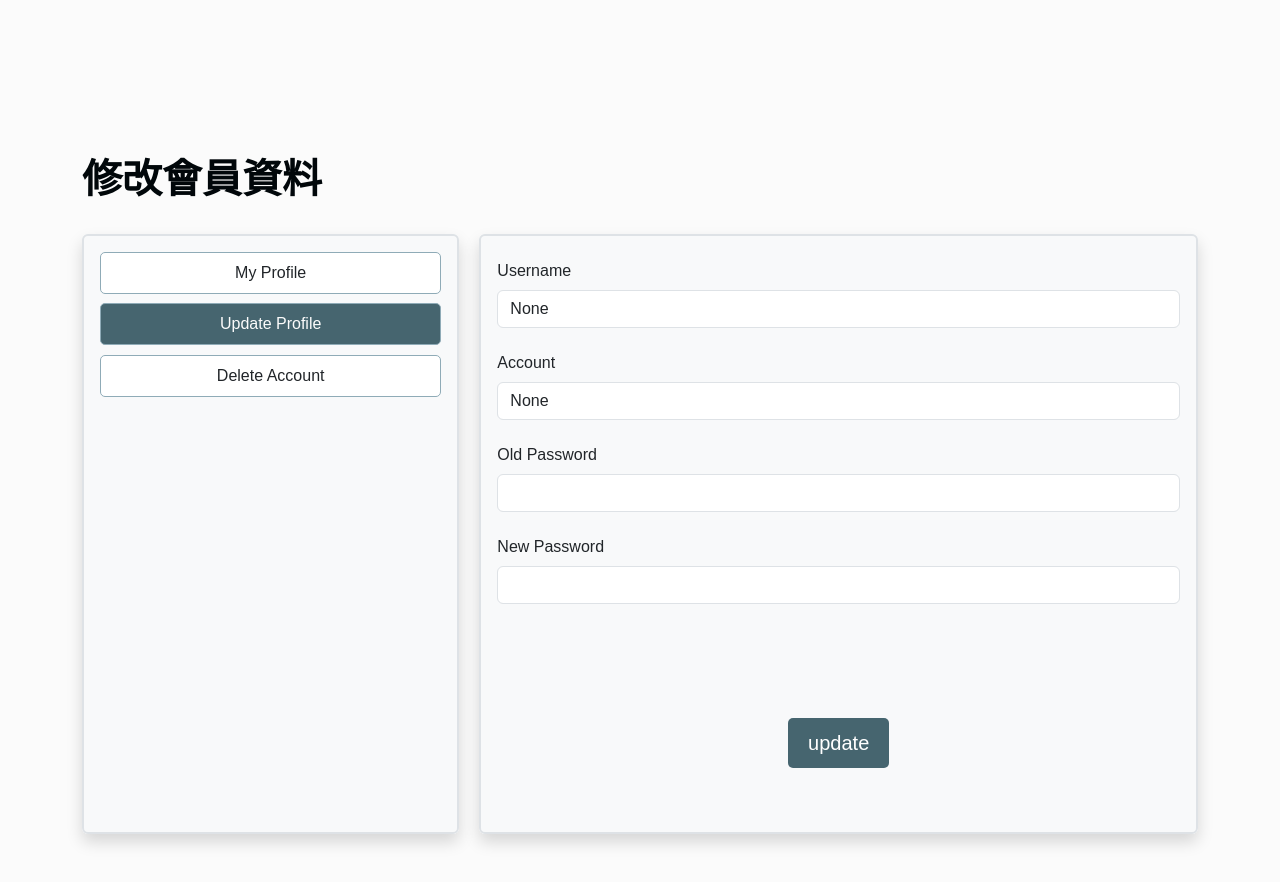
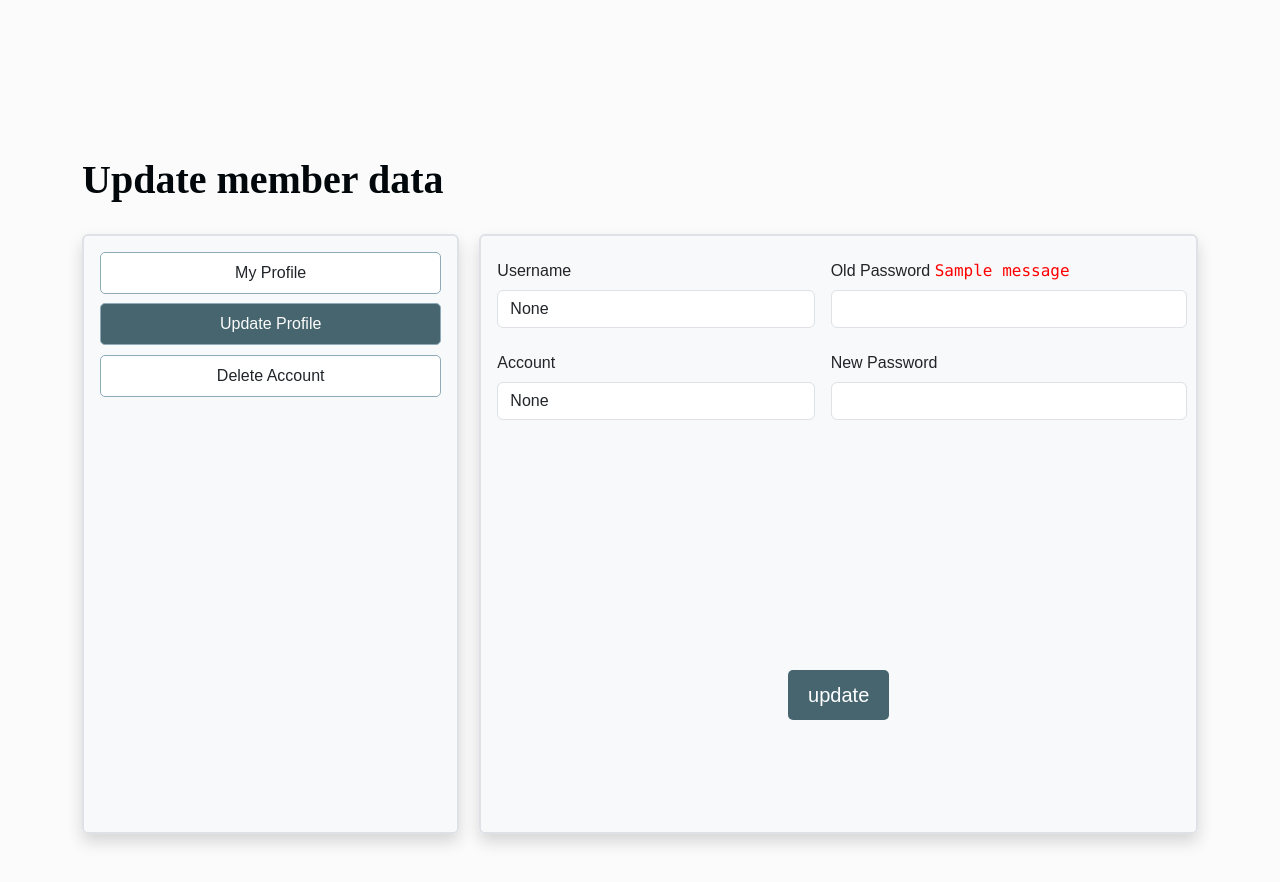
Before and after one commit to miamii11036/WarehouseVerification.github.io, a Django app: template ShippingSystem/myweb/templates/enroll&login/modify.html in a window 1280 px wide. Shown: the part 77-959 px from the top of the page. Run offline with Django 5.2, Linux system fonts and the light colour scheme; tables that the repository leaves empty hold one stand-in row (values such as "Sample post"); the template is opened without the code that fills it: values that come from a table or form of the project are taken from there, most other values are stand-ins (such as "Sample title", 1, 10 or a date in 2020); one stand-in notice (Sample message) is shown.

Commit message:
修改會員資料函數畫面完成

```diff
--- a/ShippingSystem/ShippingSystem/urls.py
+++ b/ShippingSystem/ShippingSystem/urls.py
@@ -26,5 +26,5 @@ urlpatterns = [
     path("enrollok/", enrollok),
     path("login/", user_login, name="login"),
     path("member/data/", member_data, name="member_data"),
-    path("member/modify/<str:email>", modify_data,)
+    path("member/modify/<str:email>", modify_data, name="modify_data")
 ]
--- a/ShippingSystem/myweb/form.py
+++ b/ShippingSystem/myweb/form.py
@@ -8,3 +8,13 @@ class UserInfoForm(forms.ModelForm):
     class Meta:
         model = UserInfo
         fields = ["username", "account", "password", "email"] #此為表格的columns
+
+class ModifyUserInfo(forms.ModelForm):
+    """
+    取得修改會員資料頁面的資料
+    """
+    oldpassword = forms.CharField(max_length=128)
+    newpassword = forms.CharField(max_length=128)
+    class Meta:
+        model = UserInfo
+        fields = ['username', 'account', 'email', 'oldpassword', 'newpassword']
--- a/ShippingSystem/myweb/templates/enroll&login/modify.html
+++ b/ShippingSystem/myweb/templates/enroll&login/modify.html
@@ -53,7 +53,7 @@
         }
     }
     .submit{
-            margin-top: 114px; /* 按鈕與輸入框的間距 */
+             /* 按鈕與輸入框的間距 */
             padding: 10px 20px;
             background-color: #46656F; /* 按鈕背景色 */
             color: white;
@@ -62,6 +62,7 @@
             cursor: pointer;
             font-size: 20px;
             width: fit-content;
+            margin-top: 250px;
         }
     .d-flex{
         justify-content: center;
@@ -77,7 +78,7 @@
 {% block content %}
 <div class="container">
   <!-- 標題區域 -->
-  <div id="title" class="text-start fs-1 fw-bold ">修改會員資料</div>
+  <div id="title" class="text-start fs-1 fw-bold ">Update member data</div>
   <div class="d-flex mt-4" style="gap: 20px;">
       <!-- 功能列表 -->
       <fieldset class="border border-2 rounded p-3 shadow p-3 mb-5 bg-body-tertiary rounded" id="functionlist" style="flex: 1; background-color: #FBFBFB;">
@@ -96,12 +97,12 @@
       <!-- 內容顯示區 -->
       <fieldset class="border border-2 rounded shadow p-3 mb-5 bg-body-tertiary rounded" id="functiondata" style="flex: 2; background-color: #FBFBFB;">
         <!--修改會員資料-->
-        <form action="" method="post" class="vstack" style="align-items: center;">
+        <form action="{% url 'modify_data' user.email %}" method="post" class="vstack" style="align-items: center;">
             {% csrf_token %}
             {# form #}
             <div class="hstack gap-3">
-                <div id="user-data" class="row">
-                    <label for="username" class="col-sm-2 col-form-label" style="min-width: 115px;">
+                <div id="user-data" class="row" style="min-width: 50%;">
+                    <label for="username" class="col-sm-2 col-form-label" >
                         Username</label>
                     <div class="col-sm-12">
                     <input class="form-control" id="username" type="text" value="{{form.username.value}}" aria-label="{{form.username.value}}" name="{{form.username.name}}">
@@ -115,21 +116,27 @@
                     <div class="col-sm-12">
                     <input class="form-control" id="account" type="text" value="{{form.account.value}}" aria-label="{{form.account.value}}" name="{{form.account.name}}">
                     </div>
-                    <p></p>
-                    <label for="email" class="col-sm-2 col-form-label" style="min-width: 200px;">Old Password</label>
+                </div>
+                <div id="user-data" class="row" style="max-width: 60%;">
+                    <label for="email" class="col-sm-2 col-form-label" style="min-width: 380px;">Old Password
+                        {% if messages %}
+                            {% for message in messages %}
+                                <samp style="font-size: 16px; color: red;">{{message}}</samp>
+                            {% endfor %}
+                        {% endif %}
+                    </label>
                     <div class="col-sm-12">
-                    <input class="form-control" id="email" type="text"  name="{{form.password.name}}">
+                    <input class="form-control" id="OldPassword" type="password"  name="{{form.oldpassword.name}}" >
                     </div>
                     <p></p>
                     <label for="email" class="col-sm-2 col-form-label" style="min-width: 200px;">New Password</label>
                     <div class="col-sm-12">
-                    <input class="form-control" id="email" type="text"  name="{{form.password.name}}">
+                    <input class="form-control" id="NewPassword" type="password"  name="{{form.newpassword.name}}">
                     </div>
                 </div>
             </div>
             <input type="submit" value="update" class="submit">
         </form>
-
       </fieldset>
   </div>
 </div>
```
Also changed, not shown: ShippingSystem/myweb/templates/enroll&login/member.html (+6 -6 lines), ShippingSystem/myweb/views.py (+16 -9 lines).
